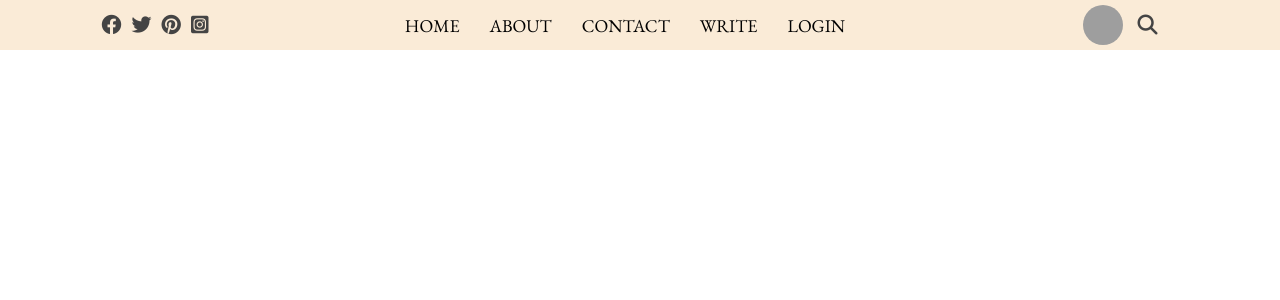
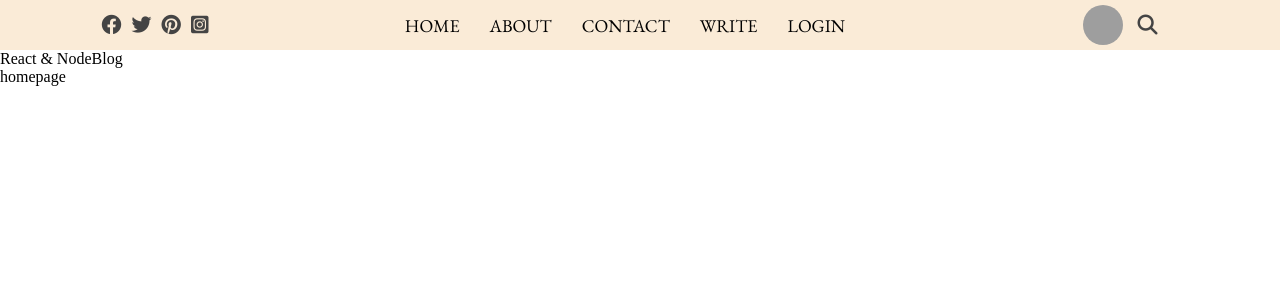
Before and after one commit to fatima-masmas/UI-Blog-webseite, a React (Create React App) app in the folder ui-blog/: page / in a window 1280 px wide. Shown: the top 300 px of the page. Built offline with nearby package versions, Linux system fonts and the light colour scheme; grey boxes are pictures that could not be loaded.

Commit message:
Home und Header zusamen verbinden

```diff
--- a/ui-blog/src/App.js
+++ b/ui-blog/src/App.js
@@ -1,3 +1,4 @@
+import Home from "./pages/home/Home";
 import Topbar from "./topbar/TopBar";
 
 
@@ -6,7 +7,7 @@ function App() {
   return (
     <>
     <Topbar/>
-
+     <Home />
 
     </>
   );
```
